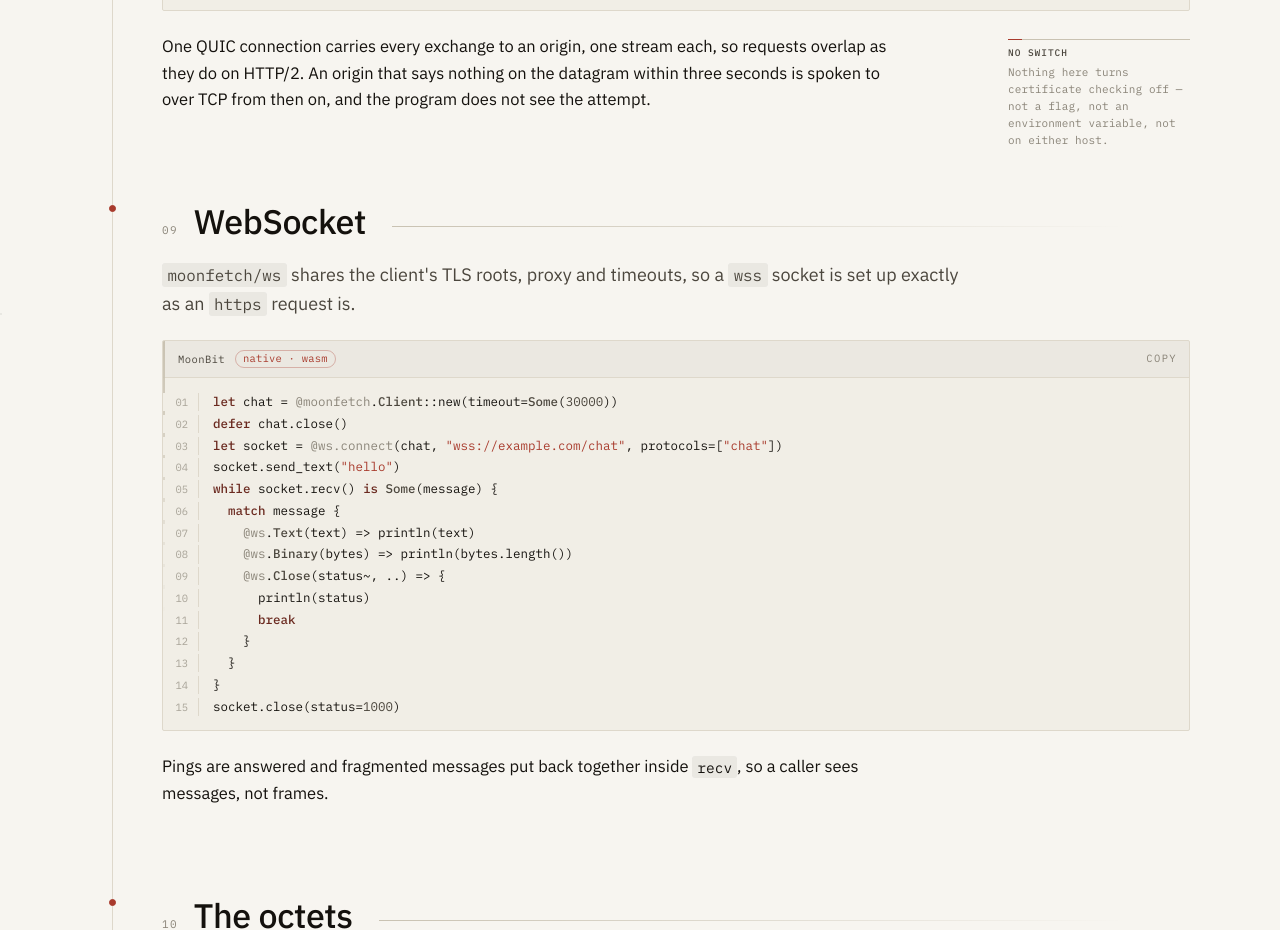
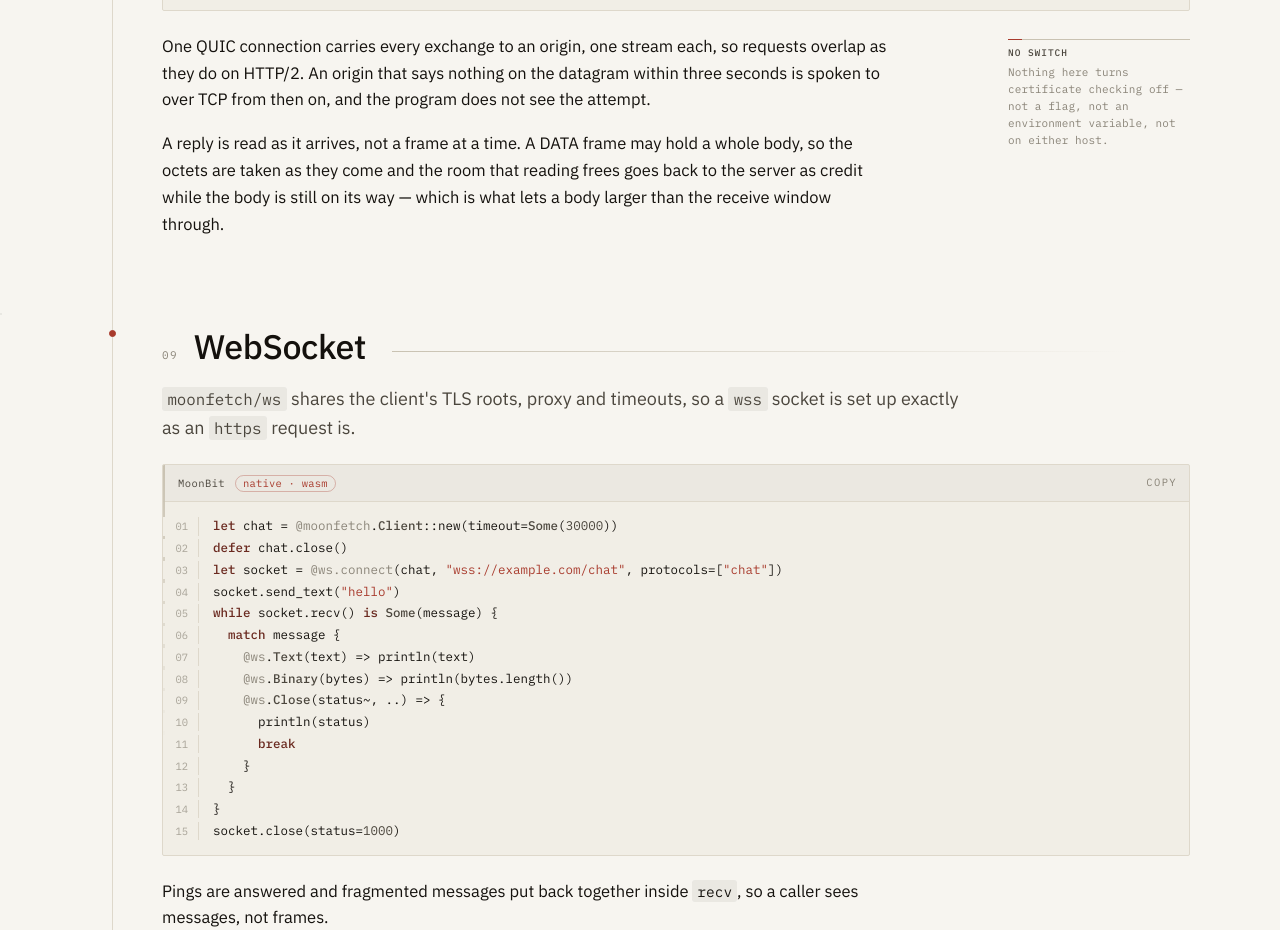
Before and after one commit to moonbitstack/moonfetch, a plain HTML site: page docs/guide.html in a window 1280 px wide. Shown: the part 6087-7017 px from the top of the page. Drawn offline with Linux system fonts and the light colour scheme.

Commit message:
docs(moonfetch): a reply read as it arrives, and where that is checked.
The README's HTTP/3 section says what a caller gets from the reader — a DATA frame may hold the
whole body, so the octets are taken as they come and the room that frees goes back to the server
as credit — and the consistency table names aioquic beside nginx and mooncat. The guide's eighth
stop says the same in a paragraph, and the skill now names the error `json()` raises.

Signed-off-by: Leo Cheng (heke1228) <chengkelfan@qq.com>

```diff
--- a/docs/guide.html
+++ b/docs/guide.html
@@ -306,6 +306,12 @@ assert_eq(trace.version, "HTTP/3")</code></pre>
           overlap as they do on HTTP/2. An origin that says nothing on the datagram within three
           seconds is spoken to over TCP from then on, and the program does not see the attempt.
         </p>
+        <p class="prose">
+          A reply is read as it arrives, not a frame at a time. A DATA frame may hold a whole
+          body, so the octets are taken as they come and the room that reading frees goes back
+          to the server as credit while the body is still on its way — which is what lets a body
+          larger than the receive window through.
+        </p>
       </section>
 
       <section class="stop" id="ws">
```
Also changed, not shown: 2 other files.
